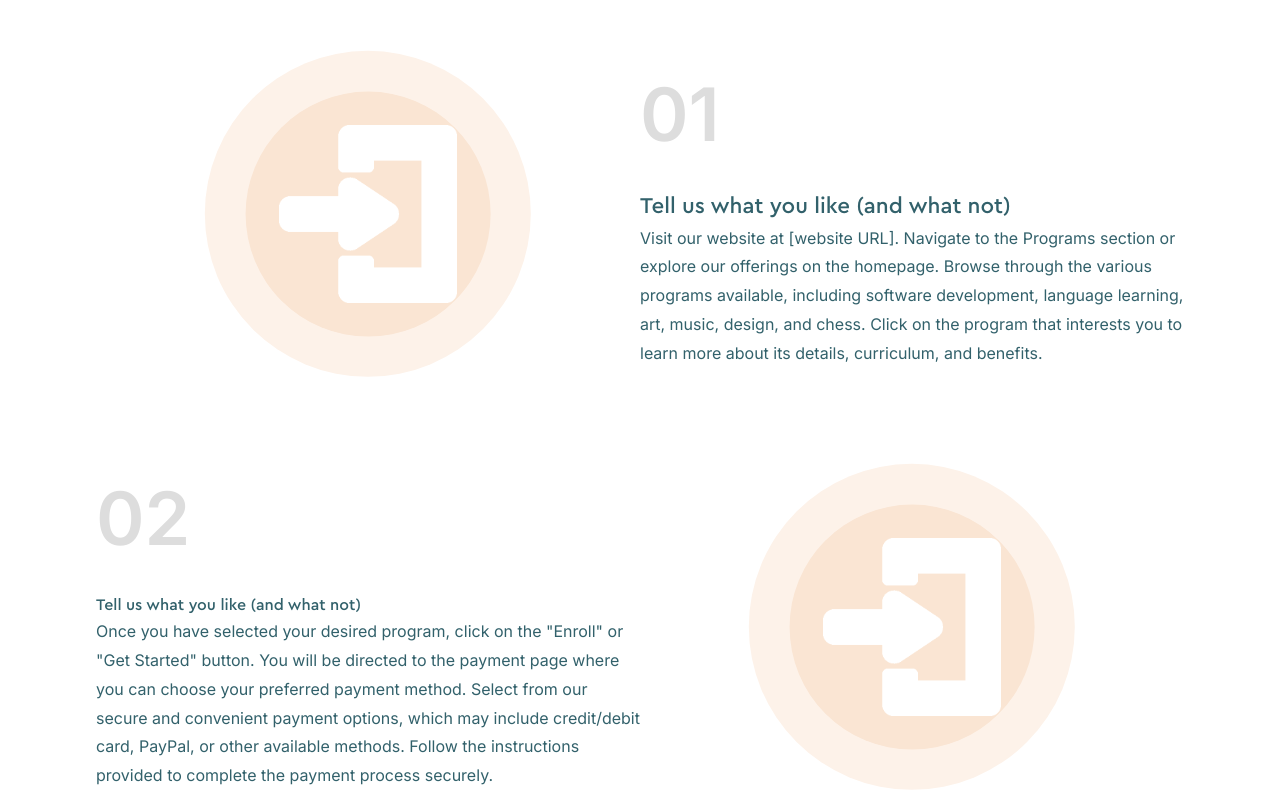
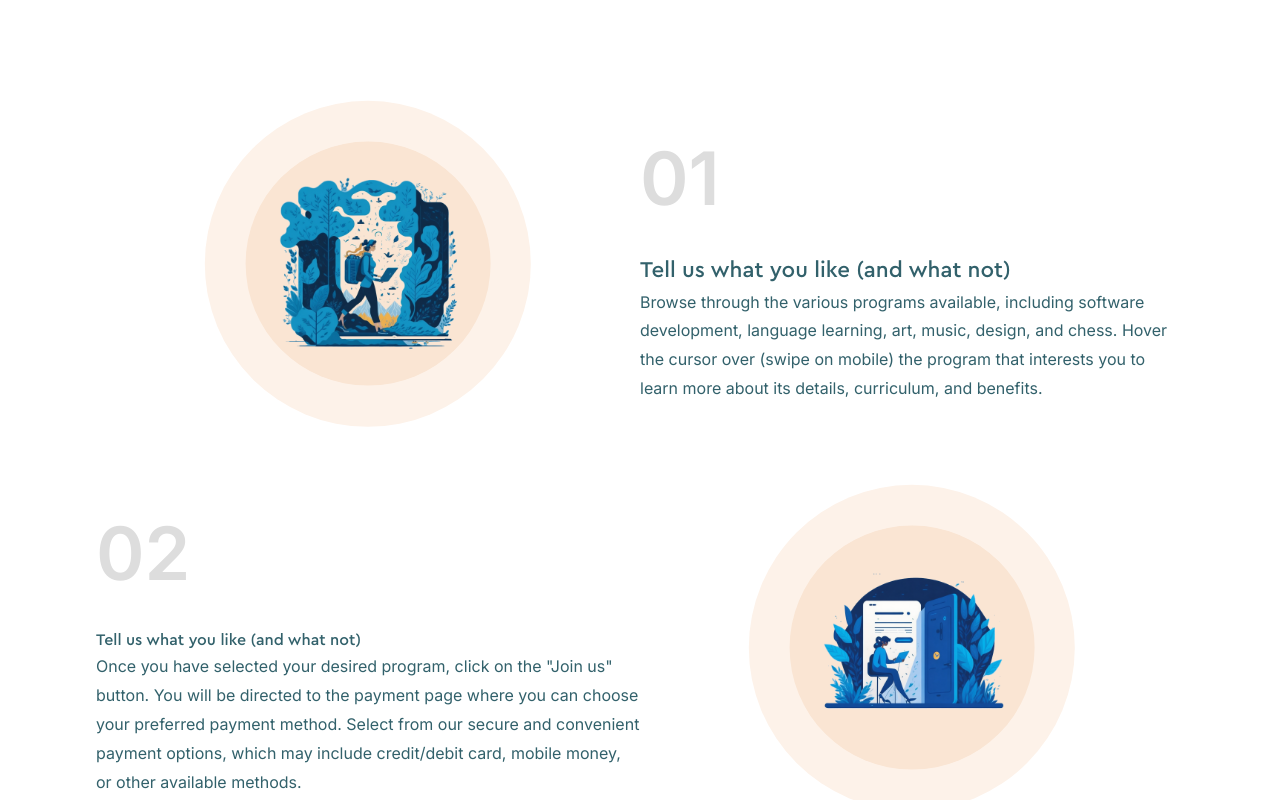
Before and after one commit to AnzoBenjamin/Holvada-v2, a React (Vite) app in the folder frontend/: page / in a window 1280 px wide. Shown: the part 980-1780 px from the top of the page. Built offline with nearby package versions, Linux system fonts and the light colour scheme.

Commit message:
Optimizations

```diff
--- a/frontend/src/components/Main/Guide.module.scss
+++ b/frontend/src/components/Main/Guide.module.scss
@@ -1,7 +1,7 @@
 .steps {
-    margin-top: 4rem;
+    margin-top: 8rem;
   display: grid;
-  gap: 4rem;
+  gap: 6rem;
   &--one,
   &--two,
   &--three {
--- a/frontend/src/components/Main/Guide.tsx
+++ b/frontend/src/components/Main/Guide.tsx
@@ -14,17 +14,15 @@ const Guide = () => {
               Tell us what you like (and what not)
             </h3>
             <p className={classes["step-description"]}>
-              Visit our website at [website URL]. Navigate to the Programs
-              section or explore our offerings on the homepage. Browse through
-              the various programs available, including software development,
-              language learning, art, music, design, and chess. Click on the
-              program that interests you to learn more about its details,
-              curriculum, and benefits.
+              Browse through the various programs available, including software
+              development, language learning, art, music, design, and chess.
+              Hover the cursor over (swipe on mobile) the program that interests
+              you to learn more about its details, curriculum, and benefits.
             </p>
           </div>
           <div className={classes["step-img-box"]}>
             <img
-              src="/join.png"
+              src="/start.png"
               className={classes["step-img"]}
               alt="IPhone app preferences selection screen"
             />
@@ -38,17 +36,16 @@ const Guide = () => {
               Tell us what you like (and what not)
             </h3>
             <p className={classes["step-description"]}>
-              Once you have selected your desired program, click on the "Enroll"
-              or "Get Started" button. You will be directed to the payment page
-              where you can choose your preferred payment method. Select from
-              our secure and convenient payment options, which may include
-              credit/debit card, PayPal, or other available methods. Follow the
-              instructions provided to complete the payment process securely.
+              Once you have selected your desired program, click on the "Join
+              us" button. You will be directed to the payment page where you can
+              choose your preferred payment method. Select from our secure and
+              convenient payment options, which may include credit/debit card,
+              mobile money, or other available methods.
             </p>
           </div>
           <div className={classes["step-img-box"]}>
             <img
-              src="/join.png"
+              src="/join-us.png"
               className={classes["step-img"]}
               alt="IPhone app preferences selection screen"
             />
```
Also changed, not shown: frontend/public/join-us.png (added), frontend/public/start.png (added).
